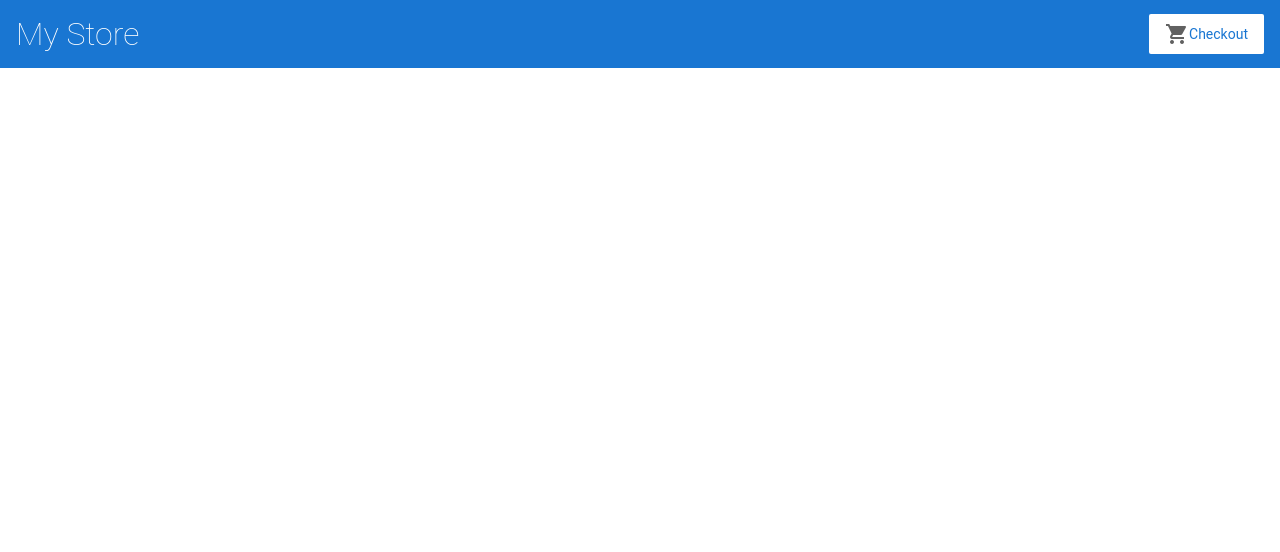
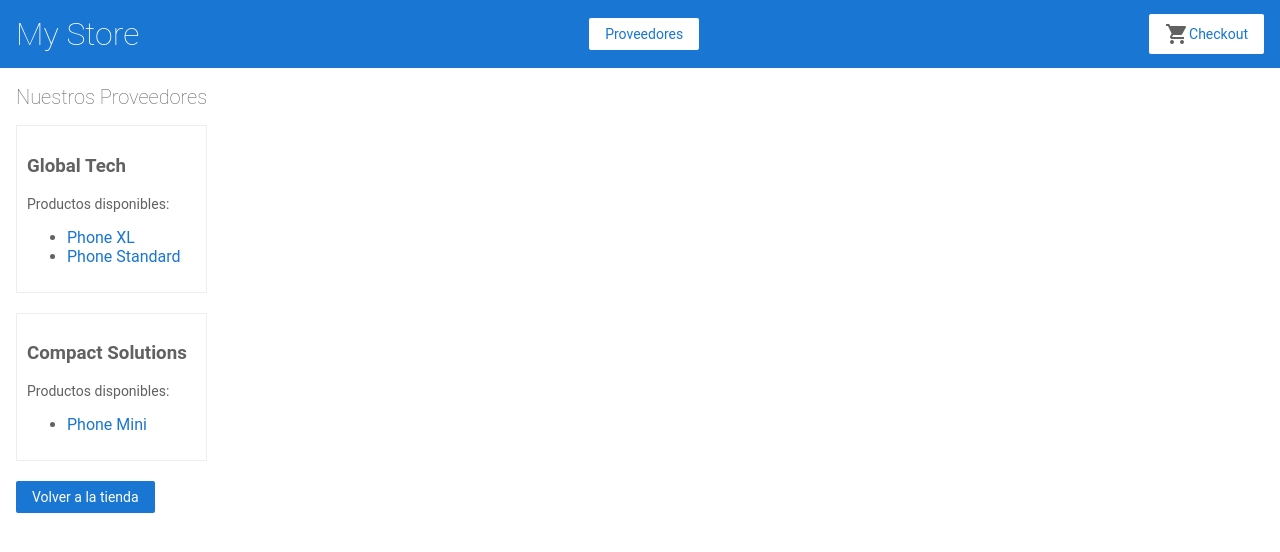
Before and after one commit to adumitol/PhoneShop, an Angular app: page /providers in a window 1280 px wide. Before the commit this address led to /. Shown: the top 552 px of the page. Built offline with nearby package versions, Linux system fonts and the light colour scheme.

Commit message:
todo con proveedores

```diff
--- a/src/app/product-details/product-details.html
+++ b/src/app/product-details/product-details.html
@@ -1,5 +1,3 @@
-
-
 <h2>Product Details</h2>
 
 @if (product) {
@@ -7,6 +5,14 @@
         <h3>{{ product.name }}</h3>
         <h4>{{ product.price | currency }}</h4>
         <p>{{ product.description }}</p>
+
+        <p>
+            <strong>Provider:</strong>
+            <a [routerLink]="['/providers', product.providerId]">
+                View Provider Details
+            </a>
+        </p>
+
         <button type="button" (click)="addToCart(product)">Buy</button>
     </div>
 }
--- a/src/app/product-details/product-details.ts
+++ b/src/app/product-details/product-details.ts
@@ -1,5 +1,5 @@
 import { Component, OnInit } from '@angular/core';
-import { ActivatedRoute } from '@angular/router';
+import {ActivatedRoute, RouterLink} from '@angular/router';
 import { CommonModule } from '@angular/common';
 
 import { Product, products } from '../products';
@@ -8,7 +8,7 @@ import { CartService } from '../cart.service';
 @Component({
     selector: 'app-product-details',
     standalone: true,
-    imports: [CommonModule],
+    imports: [CommonModule, RouterLink],
     templateUrl: './product-details.html',
     styleUrls: ['./product-details.css']
 })
--- a/src/app/products.ts
+++ b/src/app/products.ts
@@ -3,32 +3,29 @@ export interface Product {
     name: string;
     price: number;
     description: string;
+    providerId: number; // Nueva propiedad
 }
 
-export const products = [
+export const products: Product[] = [
     {
         id: 1,
         name: 'Phone XL',
         price: 799,
-    description: 'A large phone with one of the best screens'
+        description: 'A large phone with one of the best screens',
+        providerId: 101
     },
     {
         id: 2,
         name: 'Phone Mini',
         price: 699,
-    description: 'A great phone with one of the best cameras'
+        description: 'A great phone with one of the best cameras',
+        providerId: 102
     },
     {
         id: 3,
         name: 'Phone Standard',
         price: 299,
-    description: ''
+        description: '',
+        providerId: 101
     }
 ];
-
-
-/*
-Copyright Google LLC. All Rights Reserved.
-Use of this source code is governed by an MIT-style license that
-can be found in the LICENSE file at https://angular.io/license
-*/
--- /dev/null
+++ b/src/app/provider-component.ts
@@ -0,0 +1,46 @@
+import { Component } from '@angular/core';
+import { RouterModule } from '@angular/router';
+import { products } from './products';
+
+@Component({
+    selector: 'app-provider-list',
+    standalone: true,
+    imports: [RouterModule],
+    template: `
+    <h2>Nuestros Proveedores</h2>
+
+    <div class="providers-container">
+      <section style="margin-bottom: 20px; padding: 10px; border: 1px solid #eee;">
+        <h3>Global Tech</h3>
+        <p>Productos disponibles:</p>
+        <ul>
+          @for (product of getProductsByProvider(101); track product.id) {
+            <li>
+              <a [routerLink]="['/products', product.id]">{{ product.name }}</a>
+            </li>
+          }
+        </ul>
+      </section>
+
+      <section style="margin-bottom: 20px; padding: 10px; border: 1px solid #eee;">
+        <h3>Compact Solutions</h3>
+        <p>Productos disponibles:</p>
+        <ul>
+          @for (product of getProductsByProvider(102); track product.id) {
+            <li>
+              <a [routerLink]="['/products', product.id]">{{ product.name }}</a>
+            </li>
+          }
+        </ul>
+      </section>
+    </div>
+
+    <a routerLink="/" class="button">Volver a la tienda</a>
+  `
+})
+export class ProviderListComponent {
+    // Filtra los productos según el ID del proveedor definido en el ejercicio
+    getProductsByProvider(id: number) {
+        return products.filter(p => p.providerId === id);
+    }
+}
--- /dev/null
+++ b/src/app/provider-details/provider-details.ts
@@ -0,0 +1,39 @@
+import { Component, OnInit } from '@angular/core';
+import { ActivatedRoute, RouterModule } from '@angular/router';
+import { products, Product } from '../products';
+
+@Component({
+    selector: 'app-provider-details',
+    standalone: true,
+    imports: [RouterModule],
+    template: `
+    <h2>Detalles del Proveedor</h2>
+
+    @if (providerId) {
+      <div>
+        <p>ID del Proveedor: {{ providerId }}</p>
+
+        <h3>Productos de este proveedor:</h3>
+        <ul>
+          @for (product of providerProducts; track product.id) {
+            <li>
+              <a [routerLink]="['/products', product.id]">{{ product.name }}</a>
+            </li>
+          }
+        </ul>
+      </div>
+    }
+  `
+})
+export class ProviderDetailsComponent implements OnInit {
+    providerId: number | undefined;
+    providerProducts: Product[] = [];
+
+    constructor(private route: ActivatedRoute) {}
+
+    ngOnInit() {
+        const routeParams = this.route.snapshot.paramMap;
+        this.providerId = Number(routeParams.get('providerId'));
+        this.providerProducts = products.filter(p => p.providerId === this.providerId);
+    }
+}
--- a/src/app/routes.ts
+++ b/src/app/routes.ts
@@ -3,6 +3,8 @@ import {Routes} from "@angular/router";
 import {ProductDetailsComponent} from "./product-details/product-details";
 import {Cart} from "./cart/cart";
 import {Shipping} from "./shipping/shipping";
+import { ProviderDetailsComponent } from './provider-details/provider-details';
+import {ProviderListComponent} from "./provider-component";
 
 
 const routeConfig: Routes = [
@@ -21,9 +23,22 @@ const routeConfig: Routes = [
         component: Cart,
         title: 'Checkout'
     },
-    { path: 'shipping',
+    {
+        path: 'shipping',
         component: Shipping,
         title: 'Shipping Prices'
-    }];
+    },
+    // NUEVA RUTA
+    {
+        path: 'providers/:providerId',
+        component: ProviderDetailsComponent,
+        title: 'Provider Details'
+    },
+    {
+        path: 'providers',
+        component: ProviderListComponent,
+        title: 'Proveedores y Productos'
+    }
+];
 
 export default routeConfig;
--- a/src/app/top-bar/top-bar.component.html
+++ b/src/app/top-bar/top-bar.component.html
@@ -1,14 +1,11 @@
 <a [routerLink]="['/']">
-  <h1>My Store</h1>
+    <h1>My Store</h1>
+</a>
+
+<a routerLink="/providers" class="button fancy-button">
+    Proveedores
 </a>
 
 <a routerLink="/cart" class="button fancy-button">
     <em class="material-icons">shopping_cart</em>Checkout
 </a>
-
-
-<!--
-Copyright Google LLC. All Rights Reserved.
-Use of this source code is governed by an MIT-style license that
-can be found in the LICENSE file at https://angular.io/license
--->
```
Also changed, not shown: src/app/providers.service.ts (added, +11 -0 lines), src/assets/providers.json (added, +14 -0 lines). Lines whose indentation alone changed are shown as unchanged.
